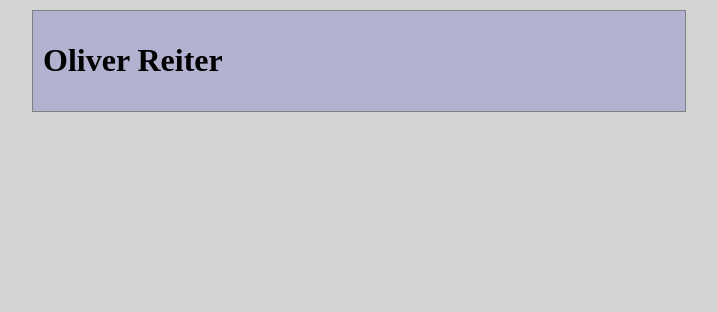
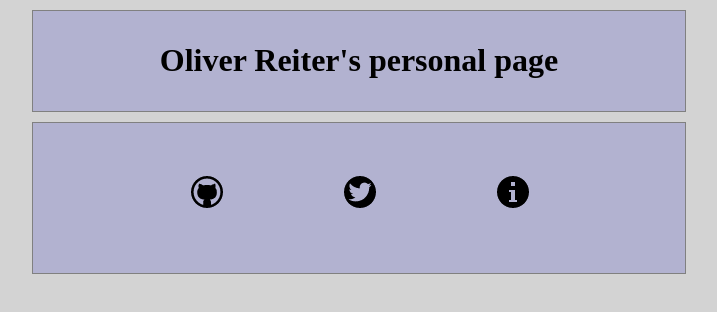
Before and after one commit to zauster/zauster.github.io, a plain HTML site: page index.html in a window 1280 px wide. Shown: the whole page, without its empty margins (281-998 px from the left). Drawn offline with Linux system fonts and the light colour scheme.

Commit message:
Finished initialization

```diff
--- a/index.html
+++ b/index.html
@@ -8,20 +8,35 @@
 <body>
   <header class = "title">
     <h1>
-      Oliver Reiter
+      Oliver Reiter's personal page
     </h1>
   </header>
 
-  <!-- <section class = "content group"> -->
-  <!--   <nav class = "group"> -->
-  <!--     <ul> -->
-  <!--       <li> -->
-  <!--         erster Punkt -->
-  <!--       </li> -->
-  <!--       <li> -->
-  <!--         zweiter Punkt -->
-  <!--       </li> -->
-  <!--   </nav> -->
+  <section class = "content">
+    <div>
+    <ul>
+      <li>
+        <a class = "icon github" href="https://github.com/zauster" title = "Github"></a>
+      </li>
+      <li>
+        <a class = "icon twitter" href = "https://twitter.com/olreit"
+           title "Twitter"></a>
+      </li>
+      <li>
+        <a class = "icon about" href = "about.html" title =
+        "About"></a>
+      </li>
+    </ul>
+    </div>
+    <!-- <nav class = "group"> -->
+    <!--   <ul> -->
+    <!--     <li> -->
+    <!--       erster Punkt -->
+    <!--     </li> -->
+    <!--     <li> -->
+    <!--       zweiter Punkt -->
+    <!--     </li> -->
+    <!-- </nav> -->
 
   <!--   <article class = "group"> -->
   <!--   <h4> -->
@@ -39,7 +54,7 @@
   <!--     Mit org-mode publishen, für org-mode css style sheet schreiben.  -->
   <!--   </p> -->
   <!--   </article> -->
-  <!-- </section> -->
+  </section>
 
   <!-- <footer class = "footer"> -->
   <!--   Footertesttext, sollte ziemlich klein sein. -->
--- a/style.css
+++ b/style.css
@@ -23,12 +23,17 @@ body
     padding: 10px;
 }
 
+h1 {
+    text-align: center;
+}
+
 .content
 {
     font-size: 18px;
     font-family: Inconsolata;
     /* background-color: yellow; */
     float: center;
+    height: 130px;
 }
 
 /* .content > nav, .content > article */
@@ -36,25 +41,89 @@ body
 /*     float: left; */
 /* } */
 
-.content > .nav
-{
-    width: 20px;
-    float: left;
-}
+/* .content > .nav */
+/* { */
+/*     width: 20px; */
+/*     float: left; */
+/* } */
 
-.content > .article
-{
-    float: right;
-    width: 50px;
-}
+/* .content > .article */
+/* { */
+/*     float: right; */
+/*     width: 50px; */
+/* } */
 
-.group:after
-{
-    clear: both;
-}
+/* .group:after */
+/* { */
+/*     clear: both; */
+/* } */
 
 .footer
 {
     font-size: 8px;
     font-family: Verdana;
 }
+
+ul {
+    position: absolute;
+    top: 120px;
+    width: 780px;
+    height: 100px;
+}
+
+li {
+    list-style-type: none;
+    float: left;
+    margin-left: 100px;
+    font-size: 72px;
+}
+
+.icon {
+    display: block;
+    padding: 5px 8px;
+    background: none; /* #e6effa; */
+    /* border: 1px solid #bdd0e8; */
+    /* border-radius: 5px; */
+    /* -moz-border-radius: 5px; */
+    /* -webkit-border-radius: 5px; */
+}
+
+.icon:hover {
+    background: none;
+}
+
+a.github:before {
+    content: url("icons/github3.png");
+    display: block;
+    float: left;
+    margin-right: 5px;
+    background: none;
+    /* height: 130px; */
+    /* width: 130px; */
+    /* position: relative; */
+    /* bottom: 2px; */
+}
+
+a.twitter:before {
+    content: url("icons/twitter3.png");
+    display: block;
+    float: left;
+    margin-right: 5px;
+    background: none;
+    /* height: 130px; */
+    /* width: 130px; */
+    /* position: relative; */
+    /* bottom: 2px; */
+}
+
+a.about:before {
+    content: url("icons/info2.png");
+    display: block;
+    float: left;
+    margin-right: 5px;
+    background: none;
+    /* height: 130px; */
+    /* width: 130px; */
+    /* position: relative; */
+    /* bottom: 2px; */
+}
```
Also changed, not shown: about.html (added, +22 -0 lines), icons/github3.png (added), icons/info.png (added), icons/info2.png (added), icons/twitter3.png (added), 1 other file.
